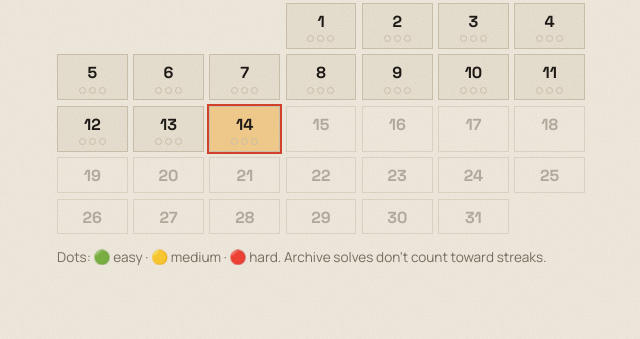
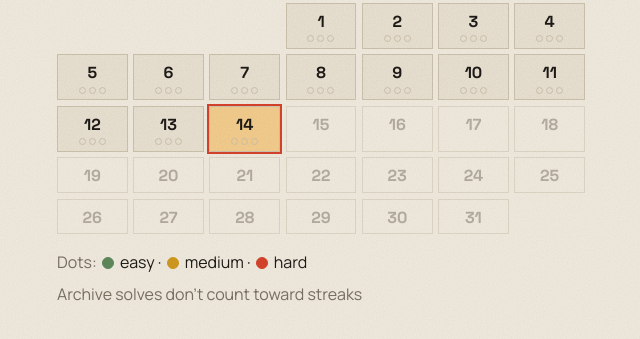
Before and after one commit to LopezNathan/sudoku, a website built with Vite: page index.html in a window 1280 px wide. Both pictures are taken after a click on the link "ARCHIVE". Shown: the part 157-496 px from the top of the page, without its empty margins (319-959 px from the left). Built offline with nearby package versions, Linux system fonts and the light colour scheme.

Commit message:
archive: improve legend readability
- Replace emoji dots with styled CSS dot elements
- Increase legend font size (0.85rem → 1rem) and dot size (7px → 12px)
- Remove muted class from primary legend text
- Fix flex layout to prevent orphan wrapping
- Drop trailing periods from labels

```diff
--- a/src/app/views/archive.ts
+++ b/src/app/views/archive.ts
@@ -43,7 +43,16 @@ export function archiveView(month: string): View {
       month < thisMonth ? h('a', { class: 'btn', href: `#/archive/${next}`, 'aria-label': 'Next month' }, '›') : h('span', { class: 'btn disabled' }, '›'),
     ),
     grid,
-    h('p', { class: 'muted legend' }, 'Dots: 🟢 easy · 🟡 medium · 🔴 hard. Archive solves don’t count toward streaks.'),
+    h('p', { class: 'legend' },
+      h('span', { class: 'muted' }, 'Dots: '),
+      h('i', { class: 'dot easy on' }),
+      ' easy · ',
+      h('i', { class: 'dot medium on' }),
+      ' medium · ',
+      h('i', { class: 'dot hard on' }),
+      ' hard',
+      h('span', { class: 'muted' }, ' Archive solves don\u2019t count toward streaks'),
+    ),
   );
   return { el, destroy() {} };
 }
--- a/src/styles/main.css
+++ b/src/styles/main.css
@@ -729,7 +729,20 @@ button.primary {
 }
 
 .legend {
-  font-size: 0.85rem;
+  font-size: 1rem;
+  line-height: 1.6;
+  display: flex;
+  align-items: center;
+  gap: 0.35rem;
+  flex-wrap: wrap;
+  margin-top: 1rem;
+}
+
+.legend .dot {
+  width: 12px;
+  height: 12px;
+  display: inline-block;
+  flex-shrink: 0;
 }
 
 /* ---- stats ---- */
```
